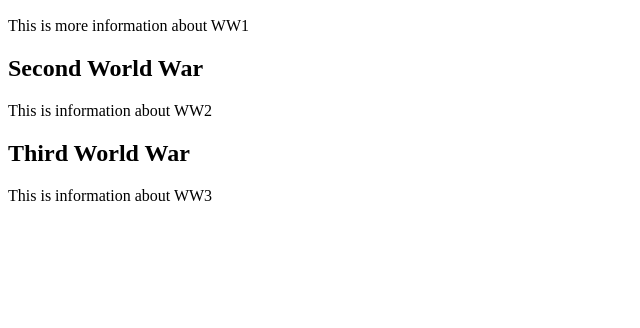
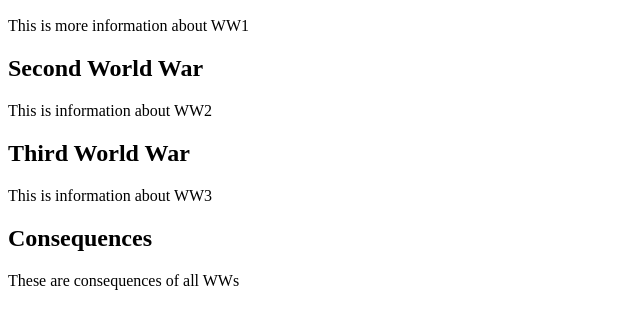
Before and after one commit to vulgoVJ/vulgoVJ.github.io, a plain HTML site: page html_exercices/demo1.html in a window 1280 px wide. Shown: the part 96-424 px from the top of the page, without its empty margins (0-640 px from the left). Drawn offline with Linux system fonts and the light colour scheme.

Commit message:
Added a Consequence Section
Added a fourth section

```diff
--- a/html_exercices/demo1.html
+++ b/html_exercices/demo1.html
@@ -7,6 +7,9 @@
 
 <main>
     <h1>World Wars</h1>
+
+
+
 <section>
 
 
@@ -23,10 +26,18 @@
 
 </section>
 
+
 <section>
+
     <h2>Third World War</h2>
     <p> This is information about WW3 </p>
 
+</section>
+
+<section>
+
+    <h2>Consequences</h2>
+    <p> These are consequences of all WWs</p>
 
 </section>
 
```
